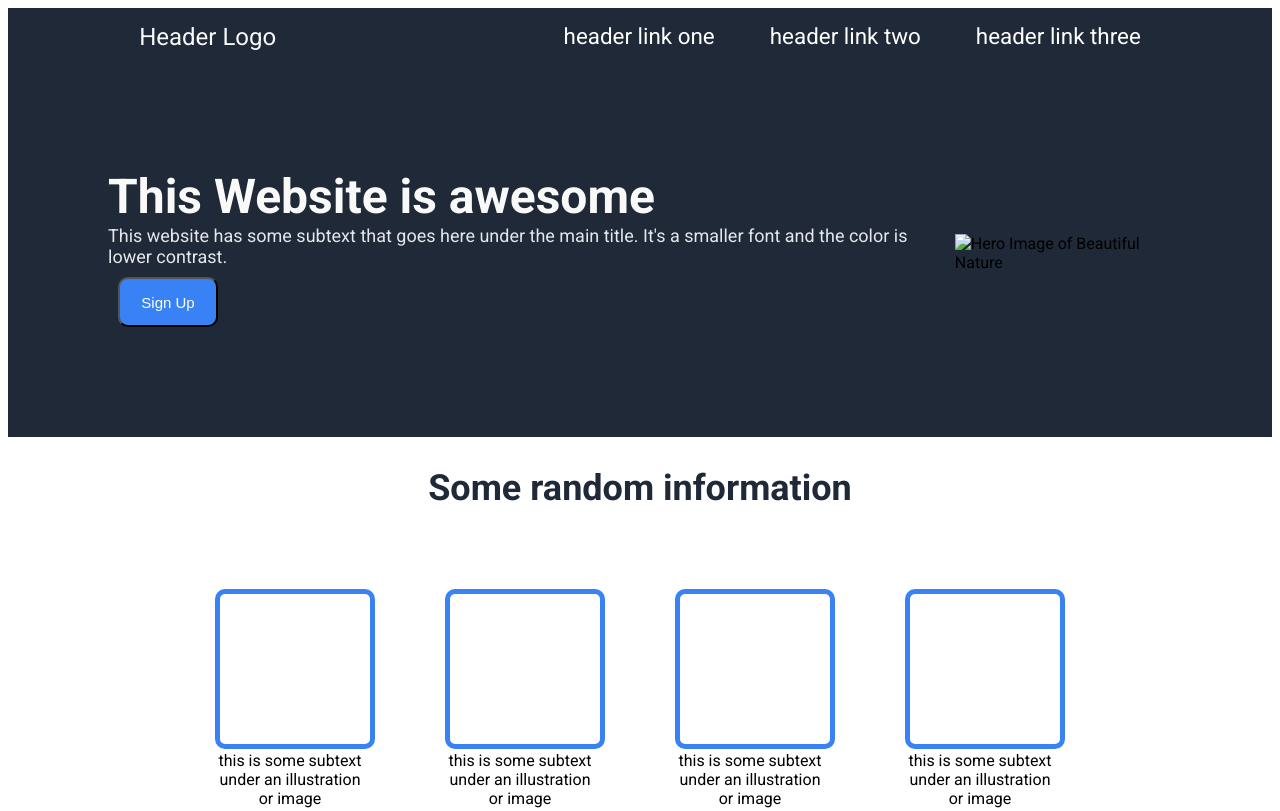
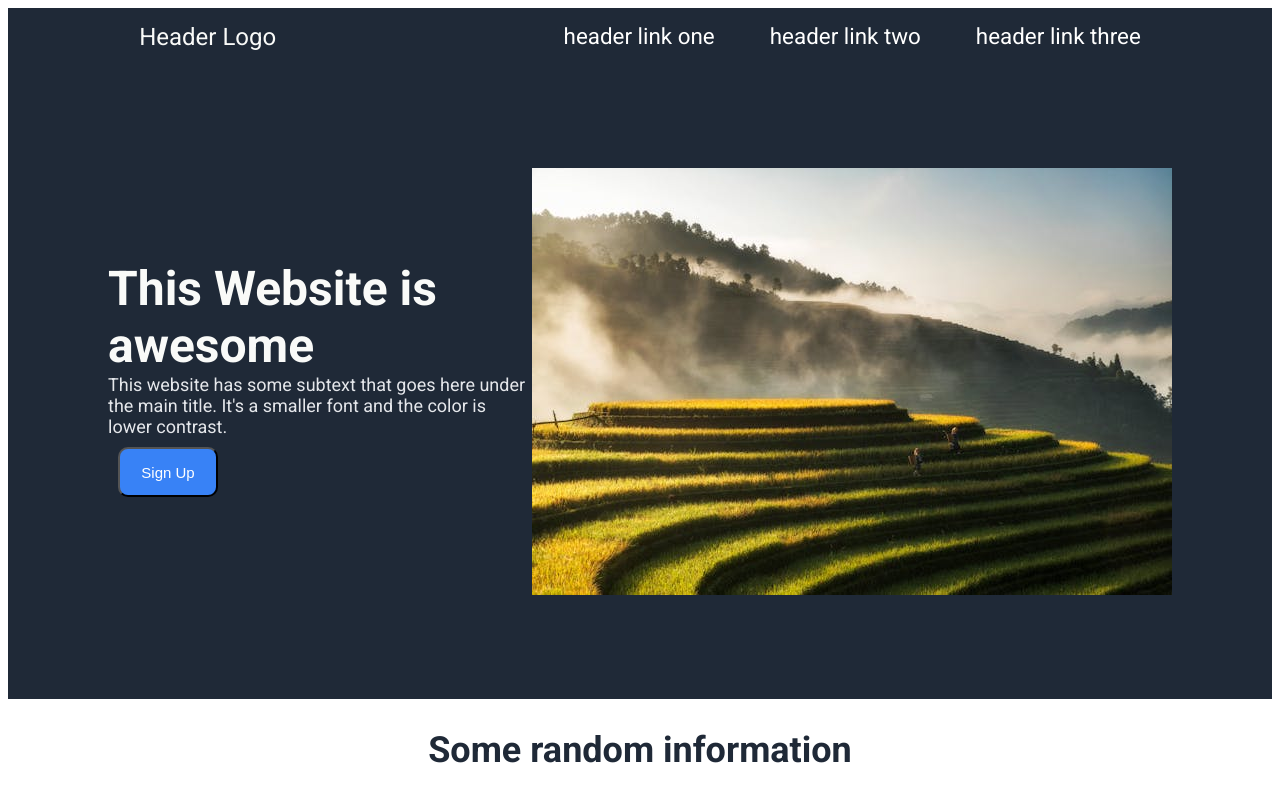
Before and after one commit to rishavdhungel/odin-landing-page, a plain HTML site: page index.html in a window 1280 px wide. Shown: the top 811 px of the page. Drawn offline with Linux system fonts and the light colour scheme; the site is published under a folder, as on GitHub Pages, so addresses that start at the root find nothing.

Commit message:
fix(index): fix path link to hero img

```diff
--- a/index.html
+++ b/index.html
@@ -33,7 +33,7 @@
         </div>
 
         <div class="hero-img">
-            <img src="/img/hero-img.jpg" alt="Hero Image of Beautiful Nature">
+            <img src="./img/hero-img.jpg" alt="Hero Image of Beautiful Nature">
         </div>
      </div>
     <!-- Hero Section End -->
```
